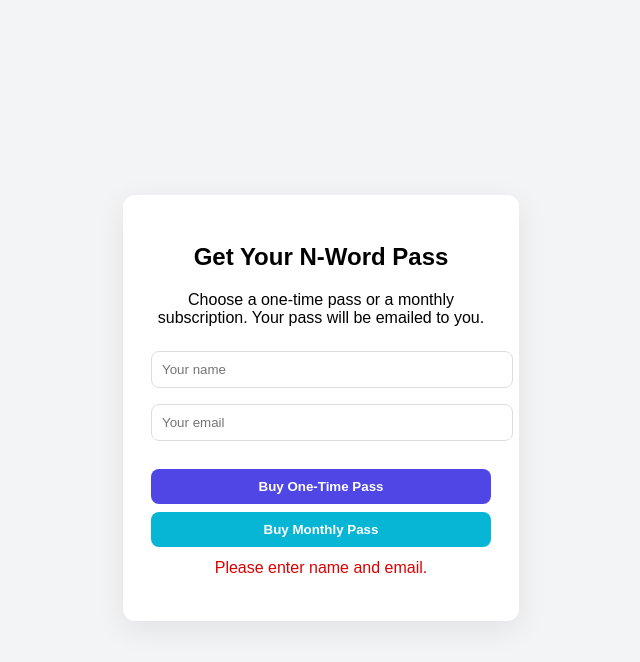
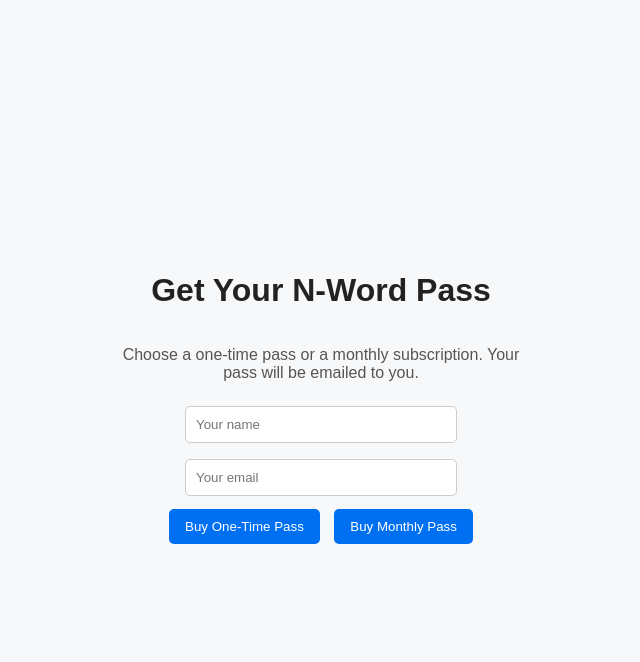
Before and after one commit to Nick80085/my-pass-site, a plain HTML site: page index.html in a window 1280 px wide. Both pictures are taken after a click on the button "Buy One-Time Pass". Shown: the whole page, without its empty margins (319-959 px from the left). Drawn offline with Linux system fonts and the light colour scheme.

Commit message:
Update index.html

```diff
--- a/index.html
+++ b/index.html
@@ -1,65 +1,87 @@
 <!DOCTYPE html>
 <html lang="en">
 <head>
-  <meta charset="utf-8" />
-  <meta name="viewport" content="width=device-width,initial-scale=1" />
-  <title>Get Your Digital Pass</title>
+  <meta charset="UTF-8" />
+  <meta name="viewport" content="width=device-width, initial-scale=1.0" />
+  <title>Get Your N-Word Pass</title>
   <style>
-    body { font-family: Arial, sans-serif; background:#f3f4f6; display:flex; align-items:center; justify-content:center; height:100vh; }
-    .card { background:#fff; padding:28px; border-radius:12px; width:340px; box-shadow:0 8px 30px rgba(0,0,0,0.08); text-align:center; }
-    input { width:100%; padding:10px; margin:8px 0; border-radius:8px; border:1px solid #ddd; }
-    .row { display:flex; gap:10px; }
-    button { width:100%; padding:10px; margin-top:10px; border-radius:8px; border:none; background:#4f46e5; color:#fff; font-weight:600; cursor:pointer; }
-    .secondary { background:#10b981; }
+    body {
+      font-family: Arial, sans-serif;
+      background: #f6f8fa;
+      display: flex;
+      flex-direction: column;
+      align-items: center;
+      justify-content: center;
+      height: 100vh;
+      margin: 0;
+    }
+    h1 {
+      color: #222;
+    }
+    p {
+      color: #555;
+      max-width: 400px;
+      text-align: center;
+    }
+    input {
+      margin: 8px 0;
+      padding: 10px;
+      width: 250px;
+      border: 1px solid #ccc;
+      border-radius: 5px;
+    }
+    button {
+      padding: 10px 16px;
+      margin: 5px;
+      border: none;
+      background: #0070f3;
+      color: white;
+      border-radius: 5px;
+      cursor: pointer;
+    }
+    button:hover {
+      background: #0059c1;
+    }
   </style>
 </head>
 <body>
-  <div class="card">
-    <h2>Get Your N-Word Pass</h2>
+  <h1>Get Your N-Word Pass</h1>
   <p>Choose a one-time pass or a monthly subscription. Your pass will be emailed to you.</p>
 
-    <input id="name" type="text" placeholder="Your name" required />
-    <input id="email" type="email" placeholder="Your email" required />
+  <input type="text" id="name" placeholder="Your name" required />
+  <input type="email" id="email" placeholder="Your email" required />
 
-    <div style="margin-top:10px;">
-      <button onclick="startCheckout('one_time')">Buy One-Time Pass</button>
-      <button onclick="startCheckout('subscription')" style="margin-top:8px;background:#06b6d4">Buy Monthly Pass</button>
-    </div>
-
-    <p id="msg" style="color:#d00; margin-top:12px; display:none;"></p>
+  <div>
+    <button id="buy-onetime">Buy One-Time Pass</button>
+    <button id="buy-subscription">Buy Monthly Pass</button>
   </div>
 
   <script>
-    async function startCheckout(type) {
-      const name = document.getElementById('name').value.trim();
-      const email = document.getElementById('email').value.trim();
-      const msg = document.getElementById('msg');
-      msg.style.display = 'none';
+    async function handleCheckout(type) {
+      const name = document.getElementById('name').value;
+      const email = document.getElementById('email').value;
 
       if (!name || !email) {
-        msg.textContent = 'Please enter name and email.';
-        msg.style.display = 'block';
+        alert("Please fill in your name and email first.");
         return;
       }
 
-      try {
       const res = await fetch('/api/checkout', {
         method: 'POST',
         headers: { 'Content-Type': 'application/json' },
-          body: JSON.stringify({ type, name, email })
+        body: JSON.stringify({ name, email, type })
       });
+
       const data = await res.json();
       if (data.url) {
-          window.location.href = data.url; // redirect to Stripe Checkout
+        window.location.href = data.url; // redirect to Stripe
       } else {
-          msg.textContent = data.error || 'Failed to create checkout. Try again.';
-          msg.style.display = 'block';
-        }
-      } catch (err) {
-        msg.textContent = 'Network error. Try again.';
-        msg.style.display = 'block';
+        alert('Error: ' + (data.error || 'Something went wrong.'));
       }
     }
+
+    document.querySelector('#buy-onetime').addEventListener('click', () => handleCheckout('onetime'));
+    document.querySelector('#buy-subscription').addEventListener('click', () => handleCheckout('subscription'));
   </script>
 </body>
 </html>
```
Lines whose indentation alone changed are shown as unchanged.
